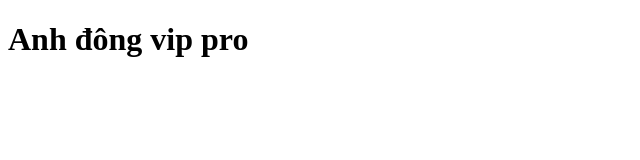
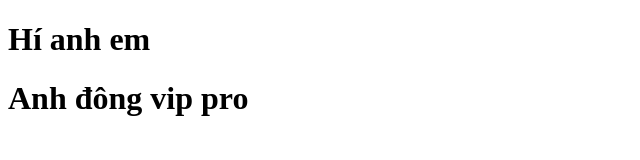
Before and after one commit to dinhtiendong/github-test, a plain HTML site: page index.html in a window 1280 px wide. Shown: the whole page, without its empty margins (0-640 px from the left). Drawn offline with Linux system fonts and the light colour scheme.

Commit message:
Update index.html

```diff
--- a/index.html
+++ b/index.html
@@ -1,4 +1,5 @@
 <!DOCTYPE html>
 
+<h1> Hí anh em</h1>
 <h1> Anh đông vip pro</h1>
 </html>
```
